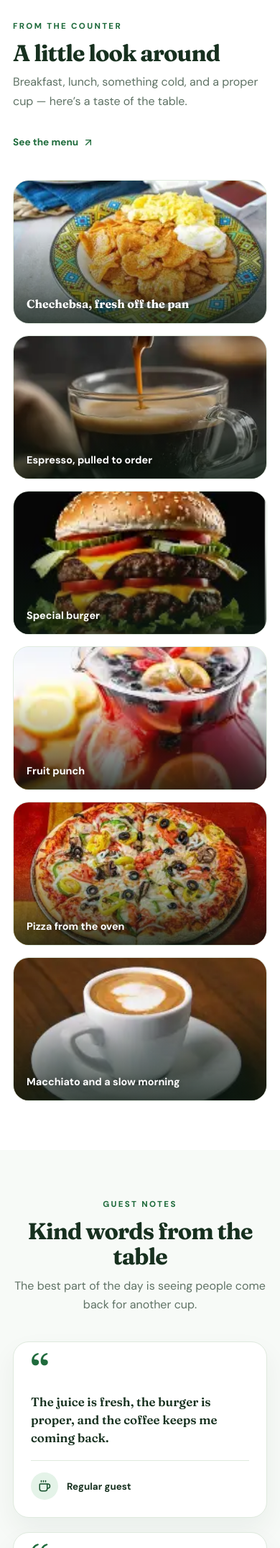
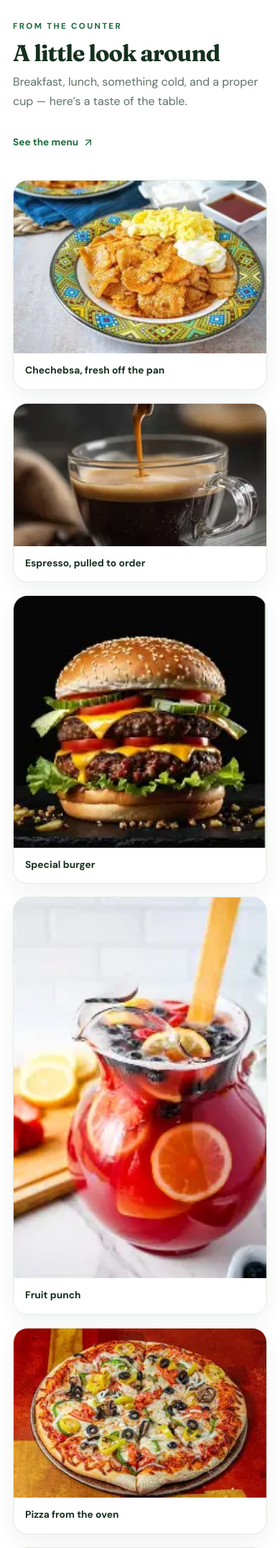
Before and after one commit to yabuti/Bekko, a Laravel app: page / in a window 390 px wide. Shown: the part 2640-4791 px from the top of the page at 72% size. Run offline with Laravel 12, Linux system fonts and the light colour scheme; style sheets or scripts are compiled from the project's sources; some libraries are stand-ins or nearby versions.

Commit message:
Show full photos in homepage gallery
- Replace cropped fixed-height grid with natural-ratio masonry cards
- Move captions below each photo so no image area is covered
- Keep light and dark styling and responsive column counts

```diff
--- a/resources/css/app.css
+++ b/resources/css/app.css
@@ -1337,69 +1337,47 @@ img {
 }
 
 .gallery-grid {
-  display: grid;
-  grid-template-columns: repeat(4, minmax(0, 1fr));
-  grid-auto-rows: 190px;
-  gap: 16px;
+  columns: 3;
+  column-gap: 18px;
 }
 
 .gallery-tile {
-  position: relative;
+  display: block;
+  break-inside: avoid;
+  page-break-inside: avoid;
+  width: 100%;
+  margin: 0 0 18px;
   overflow: hidden;
-  margin: 0;
-  border-radius: 22px;
+  border-radius: 20px;
   border: 1px solid var(--line);
+  background: var(--surface);
+  box-shadow: 0 12px 28px rgba(16, 54, 29, 0.06);
+  transition: transform 0.2s ease, box-shadow 0.2s ease;
+}
+
+.gallery-tile:hover {
+  transform: translateY(-3px);
+  box-shadow: 0 18px 34px rgba(16, 54, 29, 0.1);
+}
+
+.gallery-image {
+  display: grid;
+  place-items: center;
   background: var(--surface-alt);
 }
 
 .gallery-tile img {
   width: 100%;
-  height: 100%;
-  object-fit: cover;
-  transition: transform 0.45s ease;
-}
-
-.gallery-tile:hover img {
-  transform: scale(1.05);
-}
-
-.gallery-tile::after {
-  content: '';
-  position: absolute;
-  inset: 0;
-  background: linear-gradient(180deg, rgba(11, 25, 16, 0) 35%, rgba(11, 25, 16, 0.78) 100%);
-  pointer-events: none;
+  height: auto;
+  object-fit: contain;
 }
 
 .gallery-tile figcaption {
-  position: absolute;
-  z-index: 1;
-  left: 18px;
-  right: 18px;
-  bottom: 16px;
-  color: #ffffff;
-  font-size: 0.9rem;
+  padding: 14px 16px 16px;
+  color: var(--ink);
+  font-size: 0.86rem;
   font-weight: 700;
-  line-height: 1.35;
-  text-shadow: 0 1px 8px rgba(0, 0, 0, 0.35);
-}
-
-.gallery-tile--feature {
-  grid-column: span 2;
-  grid-row: span 2;
-}
-
-.gallery-tile--feature figcaption {
-  font-family: 'Fraunces', Georgia, serif;
-  font-size: 1.25rem;
-}
-
-.gallery-tile--wide {
-  grid-column: span 2;
-}
-
-.gallery-tile--small {
-  grid-column: span 1;
+  line-height: 1.4;
 }
 
 /* ---------- guest quotes ---------- */
@@ -1740,16 +1718,7 @@ img {
   }
 
   .gallery-grid {
-    grid-template-columns: repeat(2, minmax(0, 1fr));
-  }
-
-  .gallery-tile--feature {
-    grid-column: span 2;
-    grid-row: span 2;
-  }
-
-  .gallery-tile--wide {
-    grid-column: span 2;
+    columns: 2;
   }
 
   .quote-grid {
@@ -1901,19 +1870,7 @@ img {
   }
 
   .gallery-grid {
-    grid-template-columns: 1fr;
-    grid-auto-rows: 200px;
-  }
-
-  .gallery-tile--feature,
-  .gallery-tile--wide,
-  .gallery-tile--small {
-    grid-column: span 1;
-    grid-row: span 1;
-  }
-
-  .gallery-tile--feature figcaption {
-    font-size: 1rem;
+    columns: 1;
   }
 
   .quote-grid {
--- a/resources/js/Components/Gallery.jsx
+++ b/resources/js/Components/Gallery.jsx
@@ -2,12 +2,12 @@ import { ArrowUpRight } from 'lucide-react'
 import { useI18n } from '../i18n/index.jsx'
 
 const photos = [
-  { src: '/breakfast/special%20chechebsa.webp', className: 'gallery-tile--feature' },
-  { src: '/drink/Espresso.webp', className: 'gallery-tile--wide' },
-  { src: '/lunch/Special%20Burger.webp', className: 'gallery-tile--small' },
-  { src: '/lunch/Fruit%20Punch.webp', className: 'gallery-tile--small' },
-  { src: '/lunch/Special%20Pizza.webp', className: 'gallery-tile--wide' },
-  { src: '/drink/Macchiato.webp', className: 'gallery-tile--wide' },
+  '/breakfast/special%20chechebsa.webp',
+  '/drink/Espresso.webp',
+  '/lunch/Special%20Burger.webp',
+  '/lunch/Fruit%20Punch.webp',
+  '/lunch/Special%20Pizza.webp',
+  '/drink/Macchiato.webp',
 ]
 
 export default function Gallery() {
@@ -29,12 +29,14 @@ export default function Gallery() {
         </div>
 
         <div className="gallery-grid">
-          {photos.map(({ src, className }, index) => {
+          {photos.map((src, index) => {
             const caption = t(`home.gallery.items.${index}.caption`)
 
             return (
-              <figure className={`gallery-tile ${className}`} key={src}>
-                <img src={src} alt={caption} loading="lazy" decoding="async" />
+              <figure className="gallery-tile" key={src}>
+                <div className="gallery-image">
+                  <img src={src} alt={caption} loading="lazy" decoding="async" />
+                </div>
                 <figcaption>{caption}</figcaption>
               </figure>
             )
```
